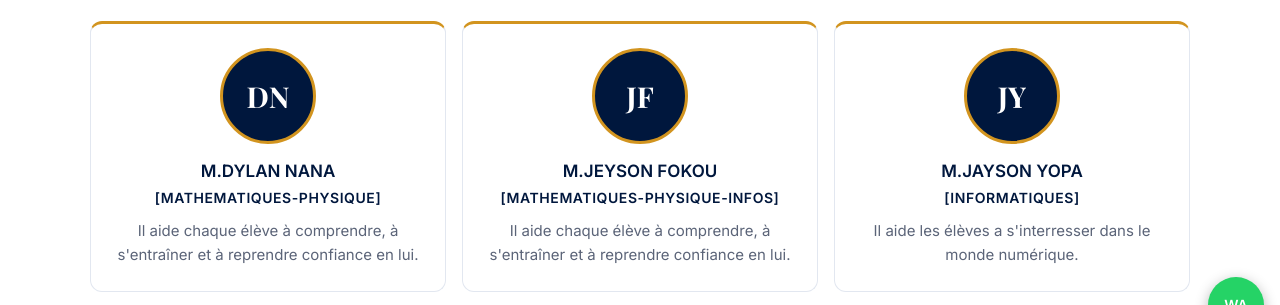
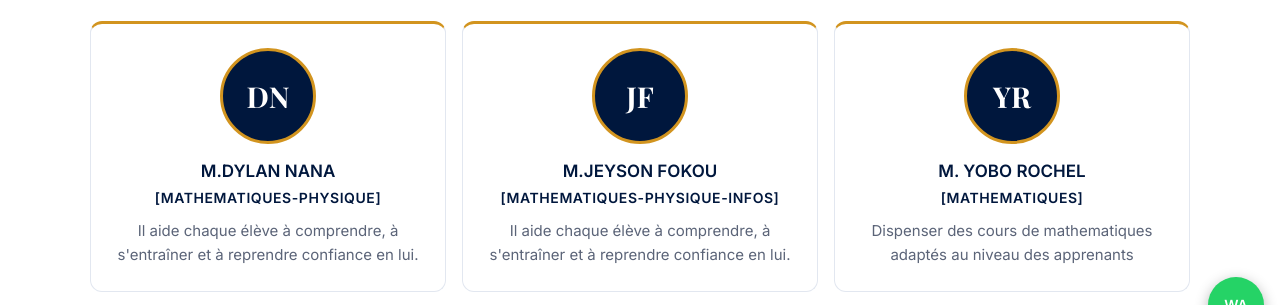
Before and after one commit to dylannana/premia-academy, a plain HTML site: page equipe.html in a window 1280 px wide. Shown: the part 451-756 px from the top of the page. Drawn offline with nearby package versions, Linux system fonts and the light colour scheme.

Commit message:
Ajout d'un nouvel enseignant dans l'equipe

```diff
--- a/equipe.html
+++ b/equipe.html
@@ -79,6 +79,13 @@
             <p class="presentation">Il aide chaque élève à comprendre, à s'entraîner et à reprendre confiance en lui.</p>
           </article>
 
+           <article class="membre">
+            <div class="avatar" aria-hidden="true">YR</div>
+            <h3>M. YOBO ROCHEL</h3>
+            <p class="matiere">[MATHEMATIQUES]</p>
+            <p class="presentation">Dispenser des cours de mathematiques adaptés au niveau des apprenants</p>
+          </article>
+
           <article class="membre">
             <div class="avatar" aria-hidden="true">JY</div>
             <h3>M.JAYSON YOPA</h3>
```
